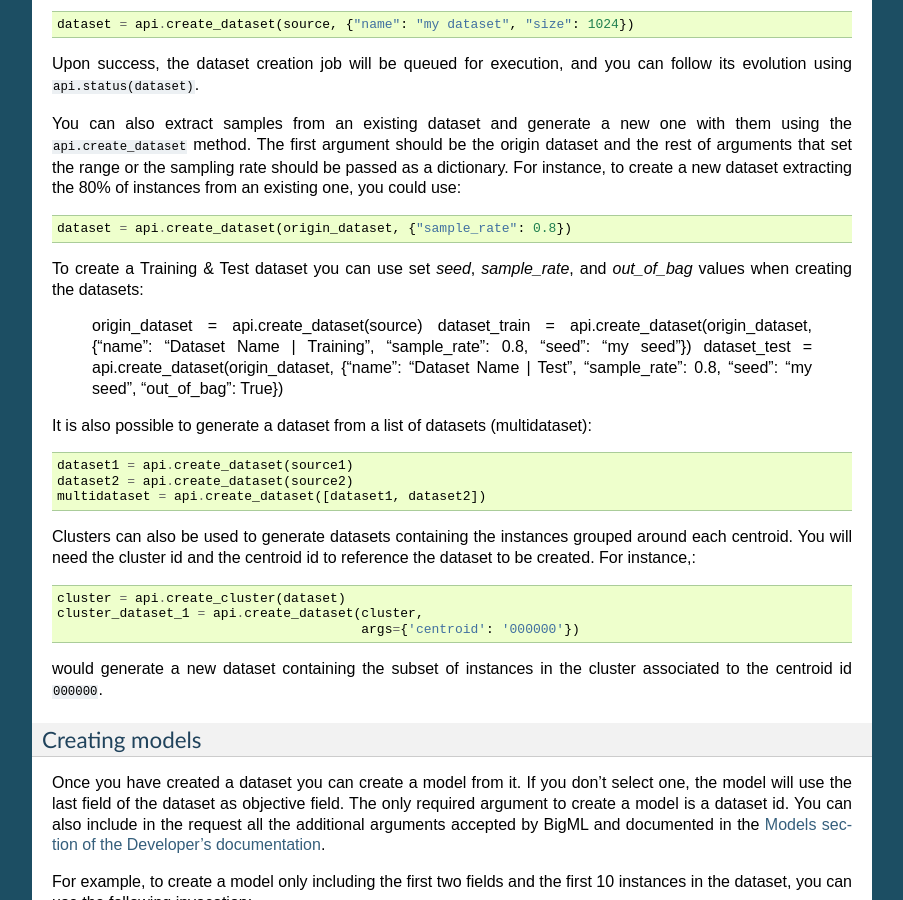
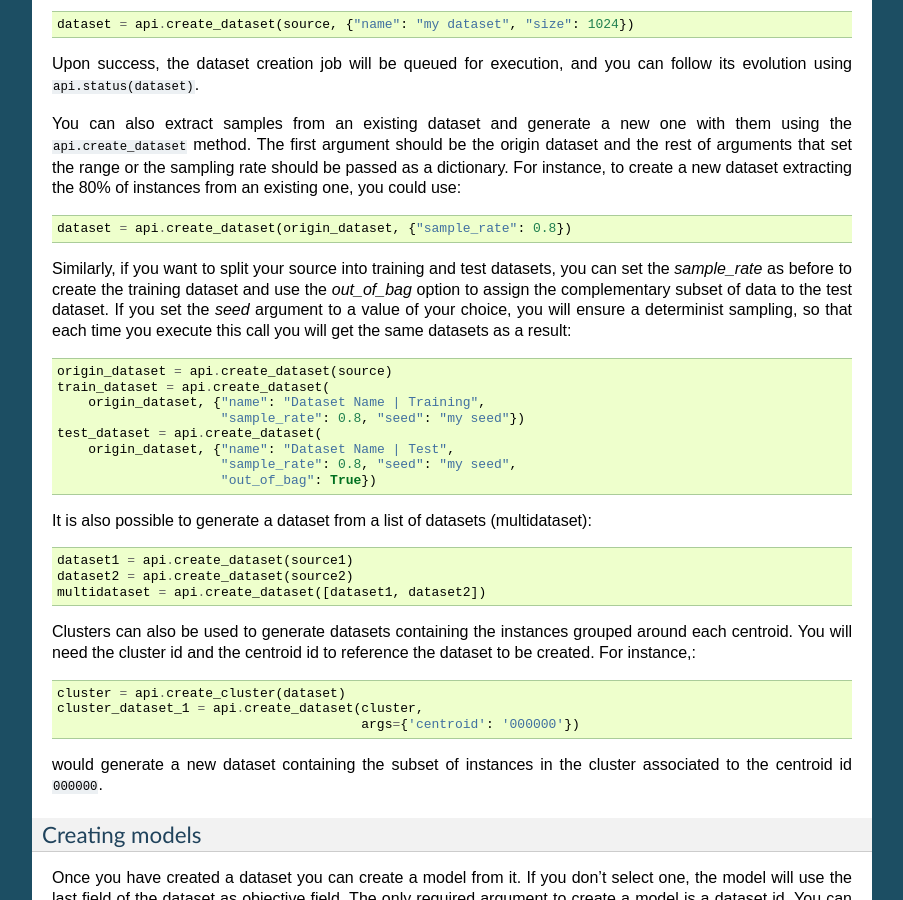
Before and after one commit to bigmlcom/python, a Sphinx documentation site: the page built from docs/index.rst, in a window 1280 px wide and 900 px high, scrolled down 12073 px. Shown: the whole window, without its empty margins (198-1101 px from the left). Built offline with Sphinx 7.4.7, drawn with Linux system fonts in a browser that asks for light colours.

Commit message:
Widening the explanation of training/test splitting

```diff
--- a/docs/index.rst
+++ b/docs/index.rst
@@ -760,12 +760,21 @@ dataset extracting the 80% of instances from an existing one, you could use::
 
     dataset = api.create_dataset(origin_dataset, {"sample_rate": 0.8})
 
-To create a Training & Test dataset you can use set `seed`, `sample_rate`, and `out_of_bag` values when creating the datasets:
+Similarly, if you want to split your source into training and test datasets,
+you can set the `sample_rate` as before to create the training dataset and
+use the `out_of_bag` option to assign the complementary subset of data to the
+test dataset. If you set the `seed` argument to a value of your choice, you
+will ensure a determinist sampling, so that each time you execute this call
+you will get the same datasets as a result::
 
     origin_dataset = api.create_dataset(source)
-    dataset_train = api.create_dataset(origin_dataset, {"name": "Dataset Name | Training", "sample_rate": 0.8, "seed": "my seed"})
-    dataset_test = api.create_dataset(origin_dataset, {"name": "Dataset Name | Test", "sample_rate": 0.8, "seed": "my seed", "out_of_bag": True})
-
+    train_dataset = api.create_dataset(
+        origin_dataset, {"name": "Dataset Name | Training",
+                         "sample_rate": 0.8, "seed": "my seed"})
+    test_dataset = api.create_dataset(
+        origin_dataset, {"name": "Dataset Name | Test",
+                         "sample_rate": 0.8, "seed": "my seed",
+                         "out_of_bag": True})
 
 It is also possible to generate a dataset from a list of datasets
 (multidataset)::
```
